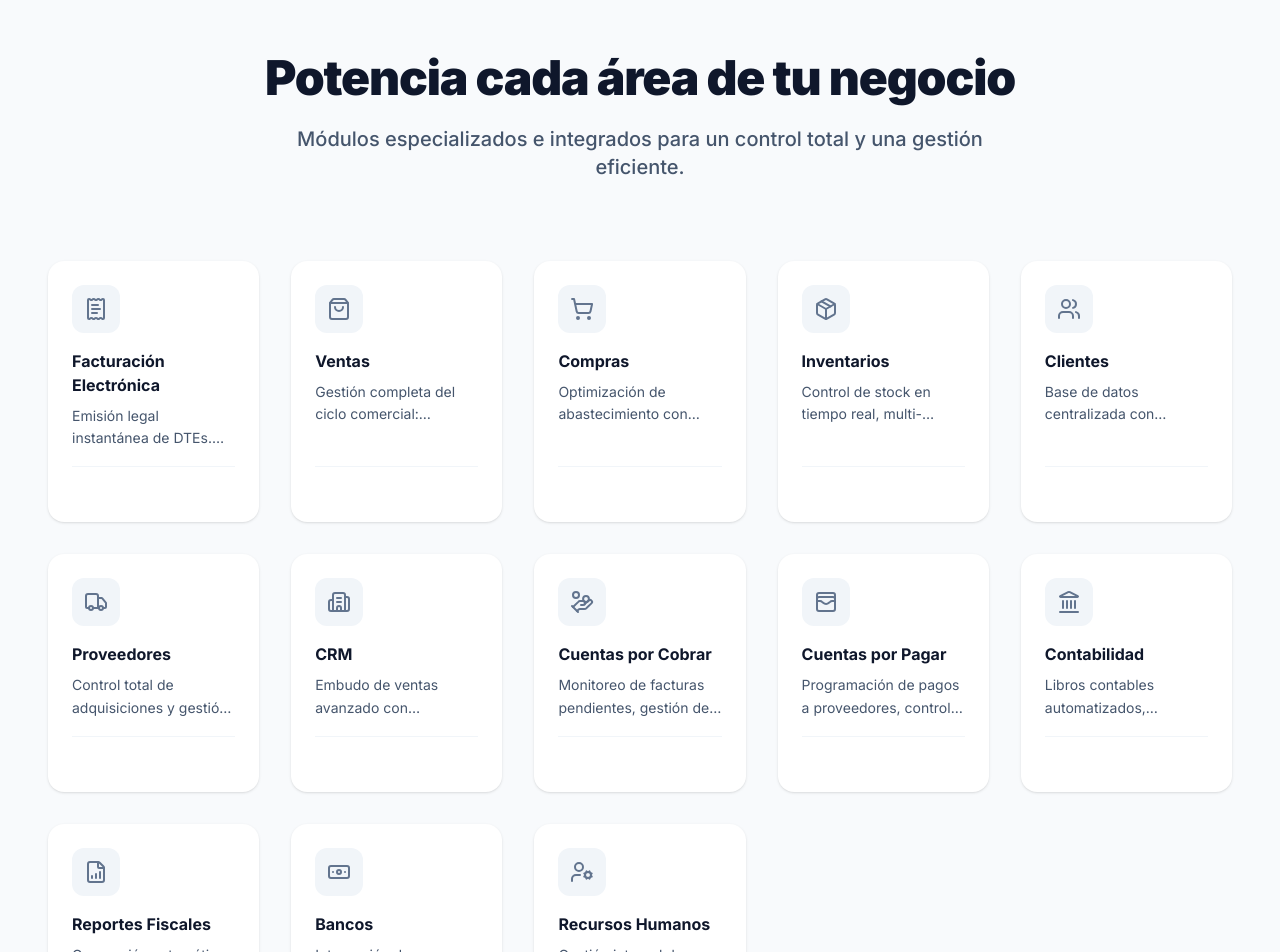
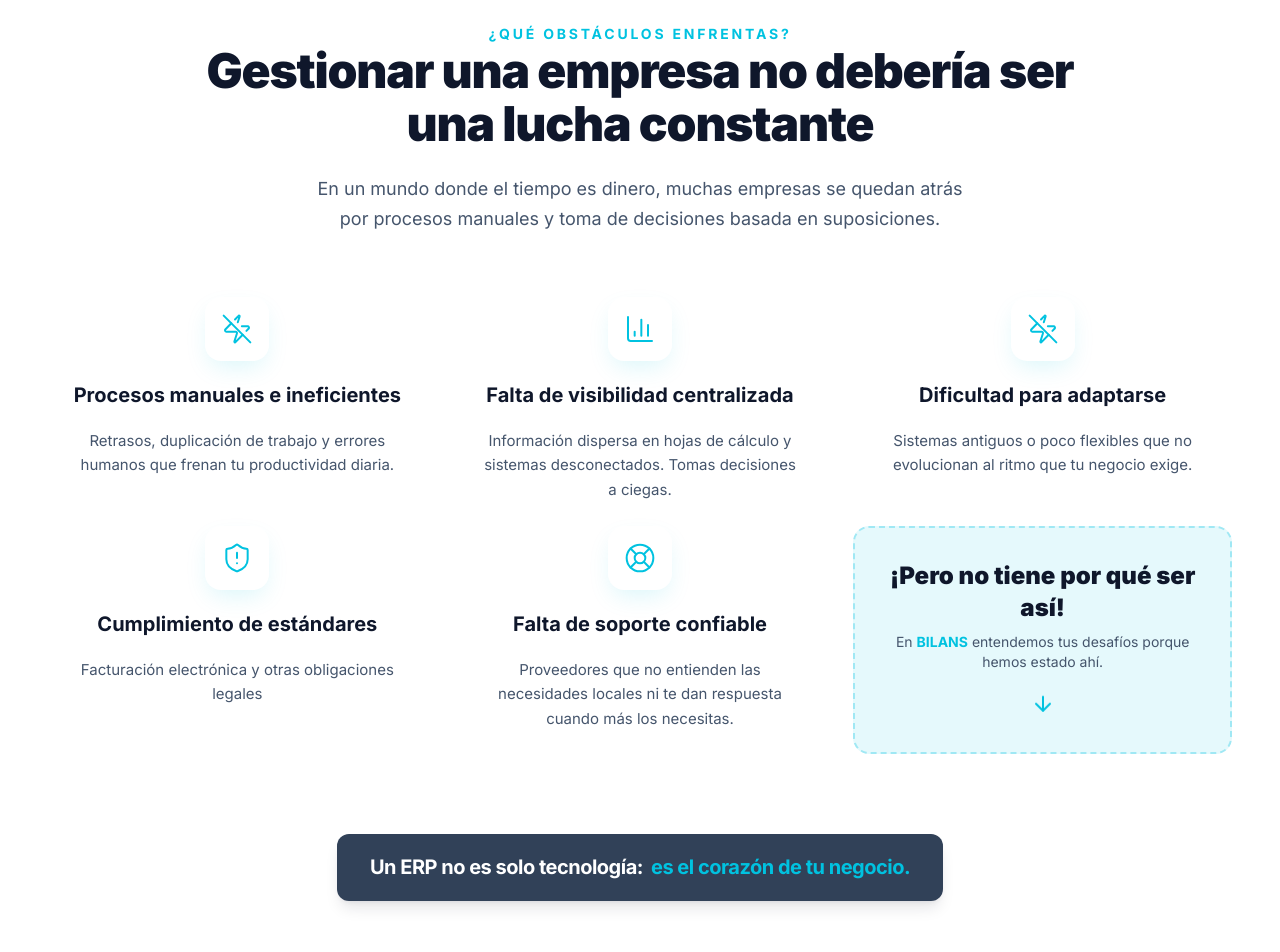
Before and after one commit to waf503/3land-web-site, a React (Vite) app: page / in a window 1280 px wide. Shown: the part 1040-1992 px from the top of the page. Built offline with nearby package versions, Linux system fonts and the light colour scheme.

Commit message:
feature: add painpoint and code refactor improve

```diff
--- a/index.html
+++ b/index.html
@@ -2,9 +2,9 @@
 <html lang="en">
   <head>
     <meta charset="UTF-8" />
-    <link rel="icon" type="image/svg+xml" href="/vite.svg" />
+    <link rel="icon" type="image/svg+xml" href="https://erpbilans.com/wp-content/uploads/2025/01/Icon180.png" />
     <meta name="viewport" content="width=device-width, initial-scale=1.0" />
-    <title>3land-web-site</title>
+    <title>BILANS - ERP</title>
   </head>
   <body>
     <div id="root"></div>
--- a/src/components/common/FeatureCard.jsx
+++ b/src/components/common/FeatureCard.jsx
@@ -48,7 +48,7 @@ export default function FeatureCard({ icon: Icon, title, desc, color }) {
                 </h3>
 
                 {/* Descripción: Slate-600 para armonía visual */}
-                <p className="text-sm text-slate-600 dark:text-slate-custom leading-relaxed line-clamp-2 mb-4">
+                <p className="text-bilans-muted line-clamp-2 mb-4">
                     {desc}
                 </p>
 
--- /dev/null
+++ b/src/components/common/ProblemCard.jsx
@@ -0,0 +1,24 @@
+// src/components/common/ProblemCard.jsx
+export default function ProblemCard({ icon: Icon, title, desc }) {
+    return (
+        <div className="flex flex-col items-center text-center space-y-5 group transition-all duration-500">
+            {/* Contenedor del Icono: 100% ADN Bilans */}
+            <div className="w-16 h-16 rounded-2xl flex items-center justify-center text-primary transition-all duration-500
+                          bg-white shadow-[0_10px_25px_-5px_rgba(0,194,224,0.15)]
+                          dark:bg-primary/10 dark:shadow-[0_0_20px_rgba(0,194,224,0.2)]
+                          group-hover:scale-110 group-hover:-translate-y-1">
+                {Icon && <Icon size={32} strokeWidth={1.5} />}
+            </div>
+
+            {/* Título: Slate-900 / White con hover a Primary */}
+            <h3 className="text-xl font-bold text-slate-900 dark:text-white group-hover:text-primary transition-colors duration-300">
+                {title}
+            </h3>
+
+            {/* Descripción: Usando tu clase uniforme .text-bilans-muted */}
+            <p className="text-slate-600 dark:text-slate-custom text-[15px] leading-relaxed max-w-xs">
+                {desc}
+            </p>
+        </div>
+    );
+}
--- /dev/null
+++ b/src/constants/painpoints.jsx
@@ -0,0 +1,34 @@
+import {BarChart3, ZapOff, ShieldAlert, LifeBuoy  } from 'lucide-react';
+
+export const PAINPOINTS = [
+    {
+        icon: ZapOff,
+        title: "Procesos manuales e ineficientes",
+        desc: "Retrasos, duplicación de trabajo y errores humanos que frenan tu productividad diaria.",
+        color: "red"
+    },
+    {
+        icon: BarChart3,
+        title: "Falta de visibilidad centralizada",
+        desc: "Información dispersa en hojas de cálculo y sistemas desconectados. Tomas decisiones a ciegas.",
+        color: "orange"
+    },
+    {
+        icon: ZapOff, // Podrías usar uno de flexibilidad/nube
+        title: "Dificultad para adaptarse",
+        desc: "Sistemas antiguos o poco flexibles que no evolucionan al ritmo que tu negocio exige.",
+        color: "amber"
+    },
+    {
+        icon: ShieldAlert,
+        title: "Cumplimiento de estándares",
+        desc: "Facturación electrónica y otras obligaciones legales",
+        color: "rose"
+    },
+    {
+        icon: LifeBuoy,
+        title: "Falta de soporte confiable",
+        desc: "Proveedores que no entienden las necesidades locales ni te dan respuesta cuando más los necesitas.",
+        color: "slate"
+    }
+];
--- a/src/index.css
+++ b/src/index.css
@@ -83,6 +83,20 @@
     .solution-card-glow {
         box-shadow: 0 20px 50px -12px var(--solution-glow);
     }
+    /* Clase para párrafos estándar de cuerpo de texto */
+    .text-bilans-body {
+        @apply text-base lg:text-lg font-normal leading-relaxed;
+        @apply text-slate-600 dark:text-slate-custom;
+        /* Usamos la fuente de tu variable --font-display */
+        font-family: var(--font-display);
+    }
+
+    /* Clase para textos más pequeños o secundarios (como los de las cards) */
+    .text-bilans-muted {
+        @apply text-sm leading-snug;
+        @apply text-slate-500 dark:text-slate-400;
+        font-family: var(--font-display);
+    }
 }
 @utility glass {
     background: rgba(17, 34, 64, 0.7);
--- a/src/pages/Home.jsx
+++ b/src/pages/Home.jsx
@@ -3,12 +3,14 @@ import Features from "../sections/home/Features.jsx";
 import CoreBenefits from "../sections/home/CoreBenefits.jsx";
 import CTASection from "../sections/home/CTASection.jsx";
 import TrustedBy from "../sections/home/TrustedBy.jsx";
+import PainPoints from "../sections/home/PainPoints.jsx";
 
 export default function Home() {
     return (
         <>
             {/** Hero Section */}
             <Hero/>
+            <PainPoints />
             {/** Feature Section */}
             <Features/>
             {/**Core and benefits*/}
--- a/src/sections/home/Features.jsx
+++ b/src/sections/home/Features.jsx
@@ -13,7 +13,7 @@ export default function Features() {
                     <h2 className="text-4xl lg:text-5xl font-black text-slate-900 dark:text-white tracking-tight leading-[1.1]">
                         Potencia cada área de tu negocio
                     </h2>
-                    <p className="text-lg lg:text-xl text-slate-600 dark:text-slate-400 font-medium">
+                    <p className="text-bilans-body max-w-2xl mx-auto">
                         Módulos especializados e integrados para un control total y una gestión eficiente.
                     </p>
                 </div>
--- a/src/sections/home/Hero.jsx
+++ b/src/sections/home/Hero.jsx
@@ -23,7 +23,7 @@ export default function Hero() {
                     </h1>
 
                     {/* Párrafo: Cambia de Slate muted a Slate Custom (gris azulado) */}
-                    <p className="text-lg text-slate-600 dark:text-slate-custom max-w-xl leading-relaxed">
+                    <p className="text-bilans-body max-w-xl">
                         Automatiza procesos, escala tu negocio y toma decisiones basadas en datos con nuestra plataforma
                         integral diseñada para el crecimiento sostenible.
                     </p>
@@ -31,7 +31,20 @@ export default function Hero() {
                     <div className="flex flex-wrap gap-4 pt-4">
                         <Link
                             to="/solutions#solutions"
-                            className="bg-slate-900 dark:bg-primary text-white dark:text-background-dark px-8 py-4 rounded-xl text-base font-bold transition-all hover:scale-105 inline-block text-center shadow-xl shadow-slate-200 dark:shadow-primary/20"
+                            className={`
+                            /* ESTRUCTURA Y TEXTO */
+                            px-8 py-4 rounded-xl text-base font-bold text-center inline-block
+                            transition-all hover:scale-105 active:scale-95
+
+                            /* MODO LIGHT: Estilo Secondary (Slate-700) */
+                            bg-slate-700 text-white
+                            shadow-lg shadow-slate-900/10
+                            border border-transparent
+
+                            /* MODO DARK: Estilo Primary (Cian) */
+                            dark:bg-primary dark:text-background-dark
+                            dark:shadow-lg dark:shadow-primary/20
+                        `}
                         >
                             Ver Planes
                         </Link>
--- /dev/null
+++ b/src/sections/home/PainPoints.jsx
@@ -0,0 +1,70 @@
+import {PAINPOINTS} from "../../constants/painpoints.jsx";
+import {ArrowDown} from 'lucide-react';
+import ProblemCard from "../../components/common/ProblemCard.jsx";
+export default function PainPoints() {
+    return (
+        <section className="py-24 bg-white dark:bg-background-dark transition-colors duration-500 overflow-hidden">
+            <div className="container-bilans">
+                {/* Header: El "Dolor" */}
+                <div className="max-w-4xl mx-auto text-center mb-16 space-y-6">
+                    <span className="text-primary font-bold tracking-[0.2em] uppercase text-sm">¿Qué obstáculos enfrentas?</span>
+                    <h2 className="text-4xl lg:text-5xl font-black text-slate-900 dark:text-white tracking-tight leading-[1.1]">
+                        Gestionar una empresa no debería ser una lucha constante
+                    </h2>
+                    <p className="text-bilans-body max-w-2xl mx-auto">
+                        En un mundo donde el tiempo es dinero, muchas empresas se quedan atrás por procesos manuales y toma de decisiones basada en suposiciones.
+                    </p>
+                </div>
+
+                {/* Grid de Problemas */}
+                <div className="grid grid-cols-1 md:grid-cols-2 lg:grid-cols-3 gap-6">
+                    {/* Grid Uniforme con el formato de CoreBenefits */}
+                    {PAINPOINTS.map((prob, index) => (
+                        <ProblemCard
+                            key={index}
+                            icon={prob.icon}
+                            title={prob.title}
+                            desc={prob.desc}
+                        />
+                    ))}
+
+                    {/* Card de Empatía / Cierre de sección */}
+                    <div className="md:col-span-2 lg:col-span-1 p-8 rounded-2xl bg-primary/10 border-2 border-dashed border-primary/30 flex flex-col justify-center items-center text-center">
+                        <h3 className="text-2xl font-black text-slate-900 dark:text-white mb-2">¡Pero no tiene por qué ser así!</h3>
+                        <p className="text-sm text-slate-600 dark:text-slate-400 mb-6">
+                            En <span className="font-bold text-primary">BILANS</span> entendemos tus desafíos porque hemos estado ahí.
+                        </p>
+                        <div className="animate-bounce">
+                            <ArrowDown className="text-primary w-6 h-6" />
+                        </div>
+                    </div>
+                </div>
+
+                {/* Frase Final Estilo "Heartbeat" */}
+                {/* Sección de cierre: Siguiendo fielmente el diseño de tus botones */}
+                <div className="mt-20 text-center px-4">
+                    <div className={`
+                        inline-flex items-center justify-center px-8 py-5 rounded-xl transition-all duration-300
+                        cursor-default border border-transparent
+
+                        /* MODO LIGHT: Estilo "Secondary" (Slate-700) para dar peso visual */
+                        bg-slate-700 text-white shadow-lg shadow-slate-900/10
+
+                        /* MODO DARK: Estilo "Primary" (Cian) con texto invertido */
+                        dark:bg-primary dark:text-background-dark dark:shadow-lg dark:shadow-primary/20
+
+                        /* Efecto sutil al pasar el mouse */
+                        hover:scale-[1.01]
+                    `}>
+                        <p className="text-lg lg:text-xl font-bold tracking-tight leading-tight">
+                            Un ERP no es solo tecnología:
+                            <span className="text-primary dark:text-background-dark/80 ml-2">
+                                es el corazón de tu negocio.
+                            </span>
+                        </p>
+                    </div>
+                </div>
+            </div>
+        </section>
+    );
+}
```
Also changed, not shown: src/components/utils/ScrollToHash.jsx (+14 -13 lines).
